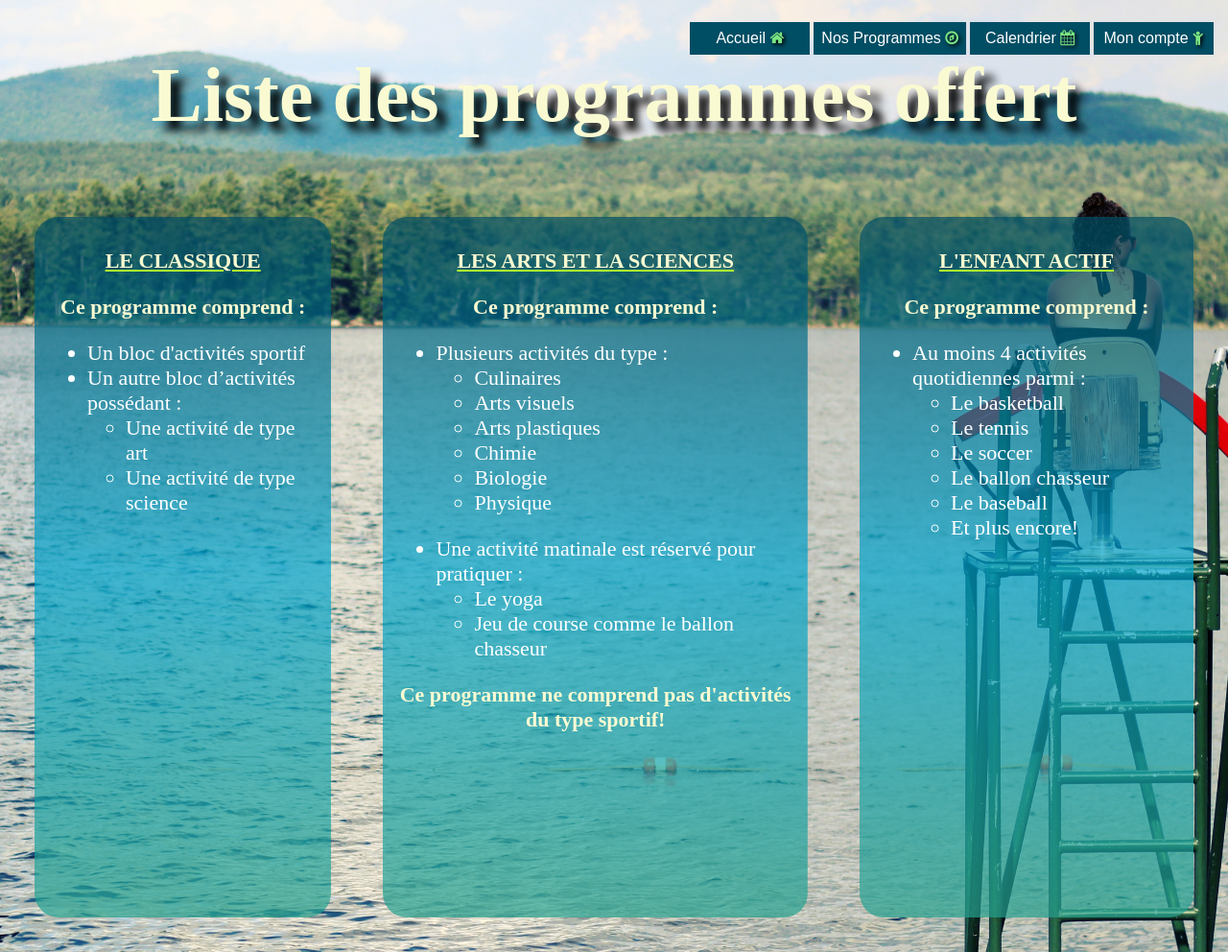
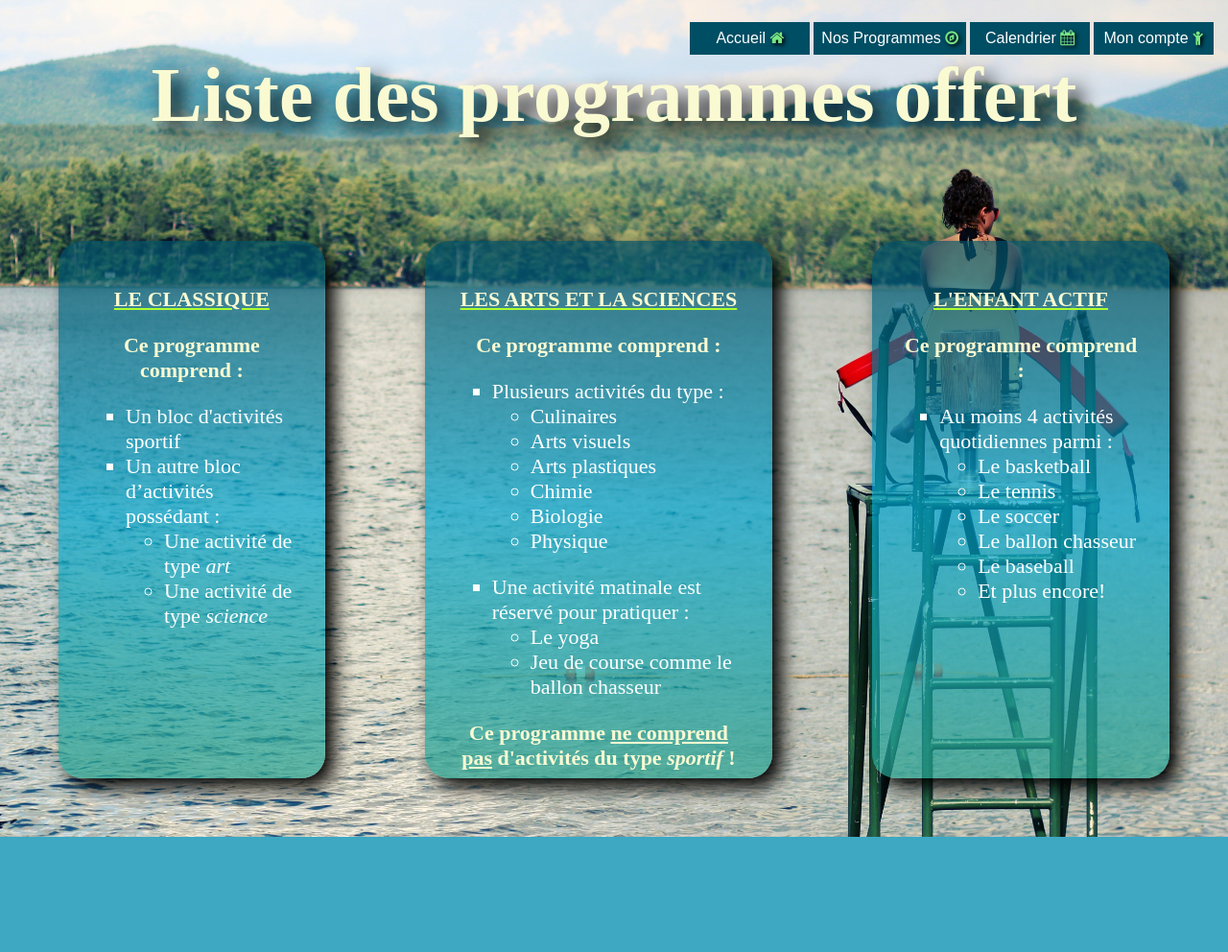
Before and after one commit to Carl-Montpetit/prog-web-1, a PHP site: page /HTML/Programs.html in a window 1280 px wide. Shown: the whole page at 96% size. After the commit the page ends 872 px from the top, so only its background shows below. Run offline with PHP 8.4, Linux system fonts and the light colour scheme.

Commit message:
Petites améliorations du code pour la page Programs.html et Programs.css

```diff
--- a/CSS/Programs.css
+++ b/CSS/Programs.css
@@ -8,9 +8,10 @@ section {
     border-radius: 25px;
     background-position: center;
     align-items: center;
-    margin: 25px;
-    padding: 15px;
-    height: 700px;
+    margin: 50px;
+    padding: 30px;
+    height: 500px;
+    box-shadow: 10px 10px 20px black;
 }
 
 h2 {
@@ -47,7 +48,7 @@ header {
     animation-duration: 8s;
     text-align: center;
     margin: 50px;
-    text-shadow:10px 10px 10px black;
+    text-shadow:10px 10px 20px black;
 }
 
 @keyframes Programmes {
@@ -57,8 +58,12 @@ header {
     100% {color: #CE8147;}
 }
 
-body li li {
-    list-style-type:circle;
+body ul {
+    list-style-type: square;
+}
+
+body ul ul {
+    list-style-type: circle;
 }
 
 iframe {
--- a/HTML/Programs.html
+++ b/HTML/Programs.html
@@ -25,8 +25,8 @@
                             Un autre bloc d’activités possédant :
                         </li>
                         <ul>
-                    <li>Une activité de type art</li>
-                    <li>Une activité de type science</li>
+                            <li>Une activité de type <i>art</i> </li>
+                            <li>Une activité de type <i>science</i></li>
                         </ul>
                     </ul>
                 </section>
@@ -54,7 +54,7 @@
                         </ul>
                     </ul>
                     <h3>
-                Ce programme ne comprend pas d'activités du type sportif!
+                        Ce programme <u>ne comprend pas</u> d'activités du type <i>sportif</i> !
                     </h3>
                 </section>
             </td>
```
Lines whose indentation alone changed are shown as unchanged.
